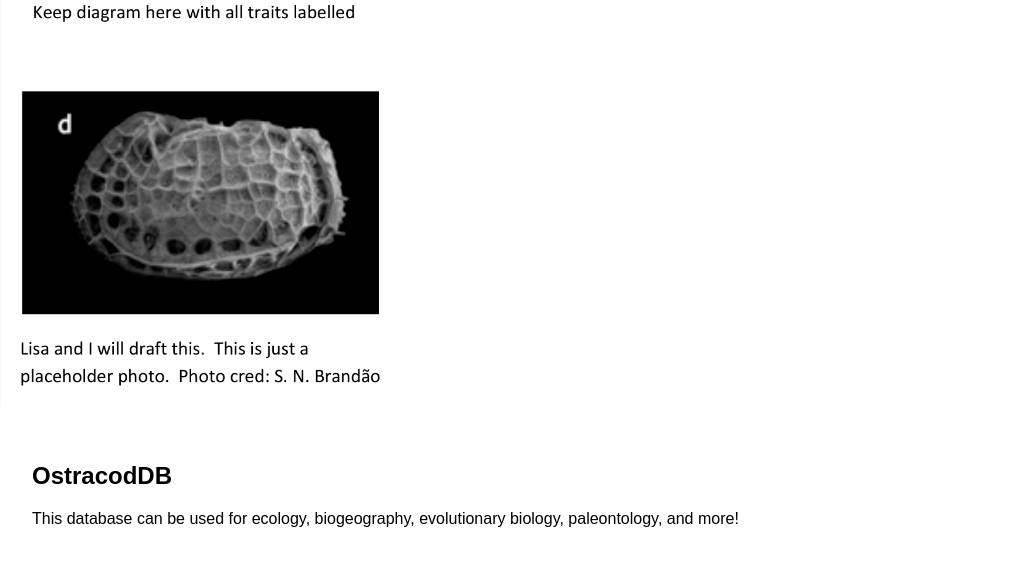
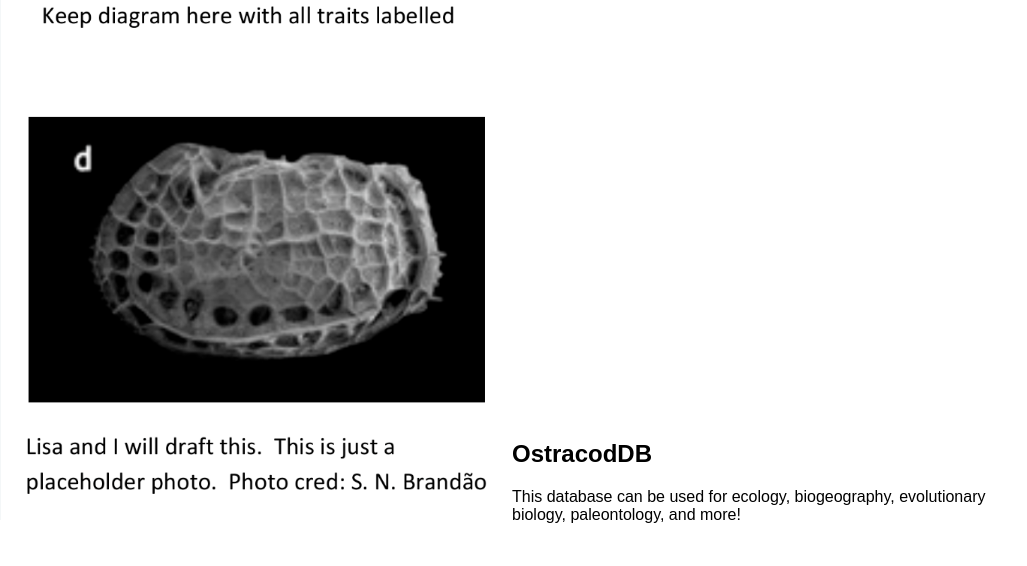
Before and after one commit to jdangerx/ostracod, a React (Create React App) app in the folder frontend/: page / in a window 1280 px wide. Shown: the top 566 px of the page, without its empty margins (0-1027 px from the left). Built offline with nearby package versions, Linux system fonts and the light colour scheme.

Commit message:
home page at least has left and right side

```diff
--- a/frontend/src/home.css
+++ b/frontend/src/home.css
@@ -1,3 +1,13 @@
 .TextBox {
-  padding: 2em;
+  display: inline-block;
+  width: 50%;
 }
+
+.Image {
+  display: inline-block;
+  width: 50%;
+}
+
+.Image img {
+  width: 100%;
+}
--- a/frontend/src/index.css
+++ b/frontend/src/index.css
@@ -1,9 +1,13 @@
+* {
+  box-sizing: border-box;
+}
+
 body {
   margin: 0;
   padding: 0;
   font-family: sans-serif;
 }
 
-.Image img {
-  width: 400px;
+.App {
+  width: 80%;
 }
```
